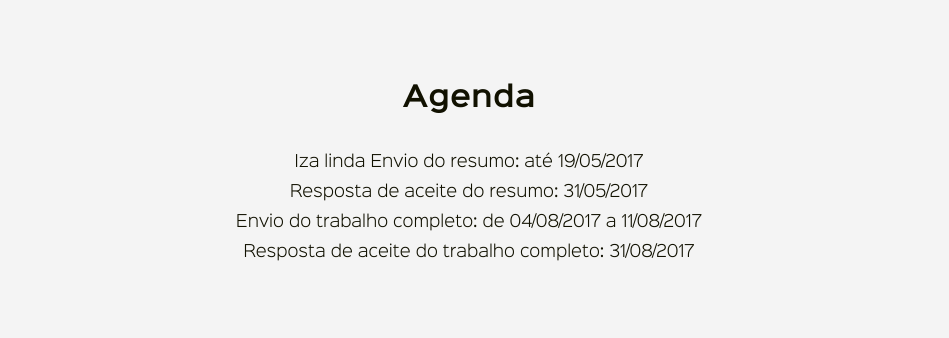
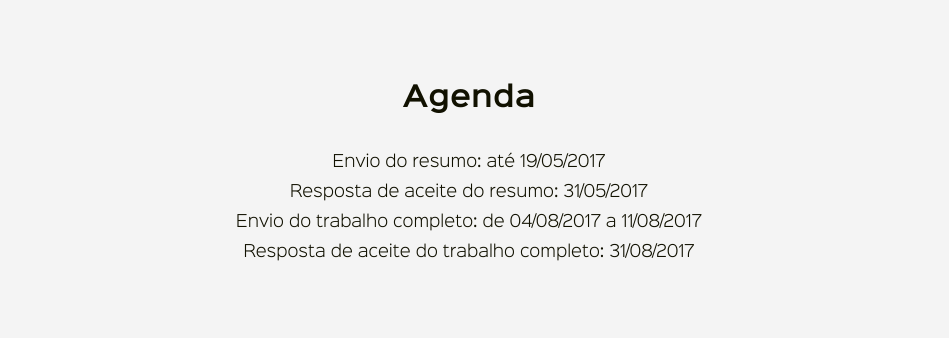
Before and after one commit to lucasucl/lucasucl.github.io, a plain HTML site: page index.html in a window 1280 px wide. Shown: the part 1300-1638 px from the top of the page, without its empty margins (171-1120 px from the left). Drawn offline with Linux system fonts and the light colour scheme; some packages are replaced by stand-ins of ours.

Commit message:
Update index.html

```diff
--- a/index.html
+++ b/index.html
@@ -117,7 +117,7 @@
 			<div class="overview text-align-center row desktop-12 padding-top-2 container" style="    padding-bottom: 50px;">
 				<h3>Agenda</h3>
 				<p>
-					Iza linda
+
 					Envio do resumo: até 19/05/2017 <br>
                                         Resposta de aceite do resumo: 31/05/2017 <br>
                                         Envio do trabalho completo: de 04/08/2017 a 11/08/2017 <br>
```
